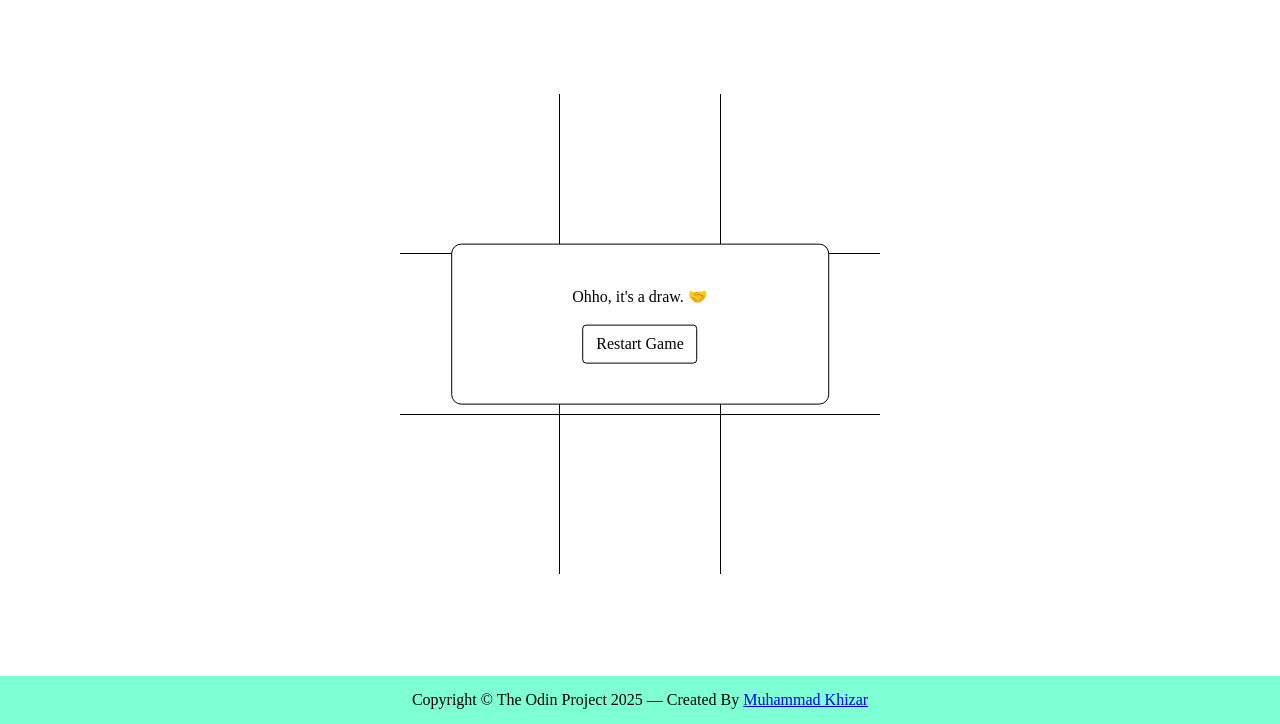
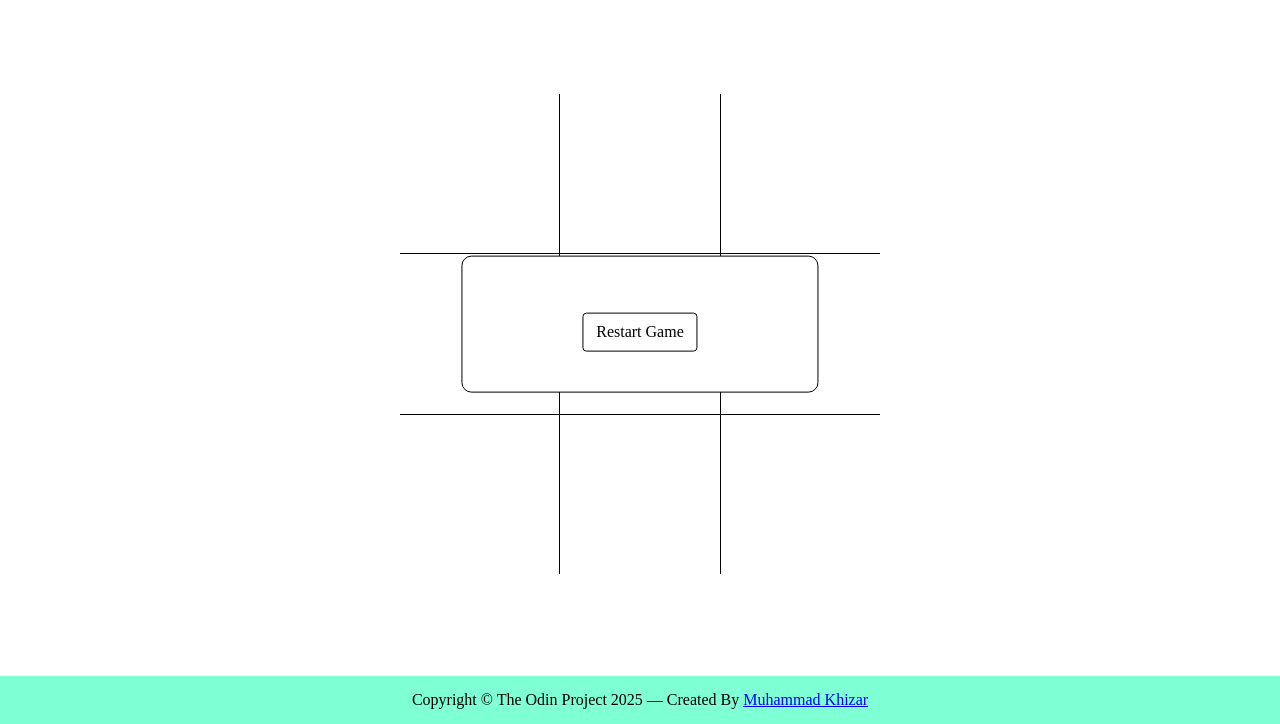
Before and after one commit to mhmkhizar/tic-tac-toe, a plain HTML site: page index.html in a window 1280 px wide. Shown: the part 76-800 px from the top of the page. Drawn offline with Linux system fonts and the light colour scheme.

Commit message:
Refactor game-over dialog to display dynamic results and improve user feedback

```diff
--- a/index.html
+++ b/index.html
@@ -60,8 +60,8 @@
     </div>
     <aside class="aside dialogs-section">
       <dialog class="dialog game-over-dialog" id="gameOverDialog">
-        <p class="text game-result-text">
-          <span class="winner">Ohho, it's a draw. 🤝</span>
+        <p class="text result-text">
+          <span class="winner"></span>
         </p>
         <button class="btn dialog-btn" id="restartGameBtn" type="button">
           Restart Game
```
